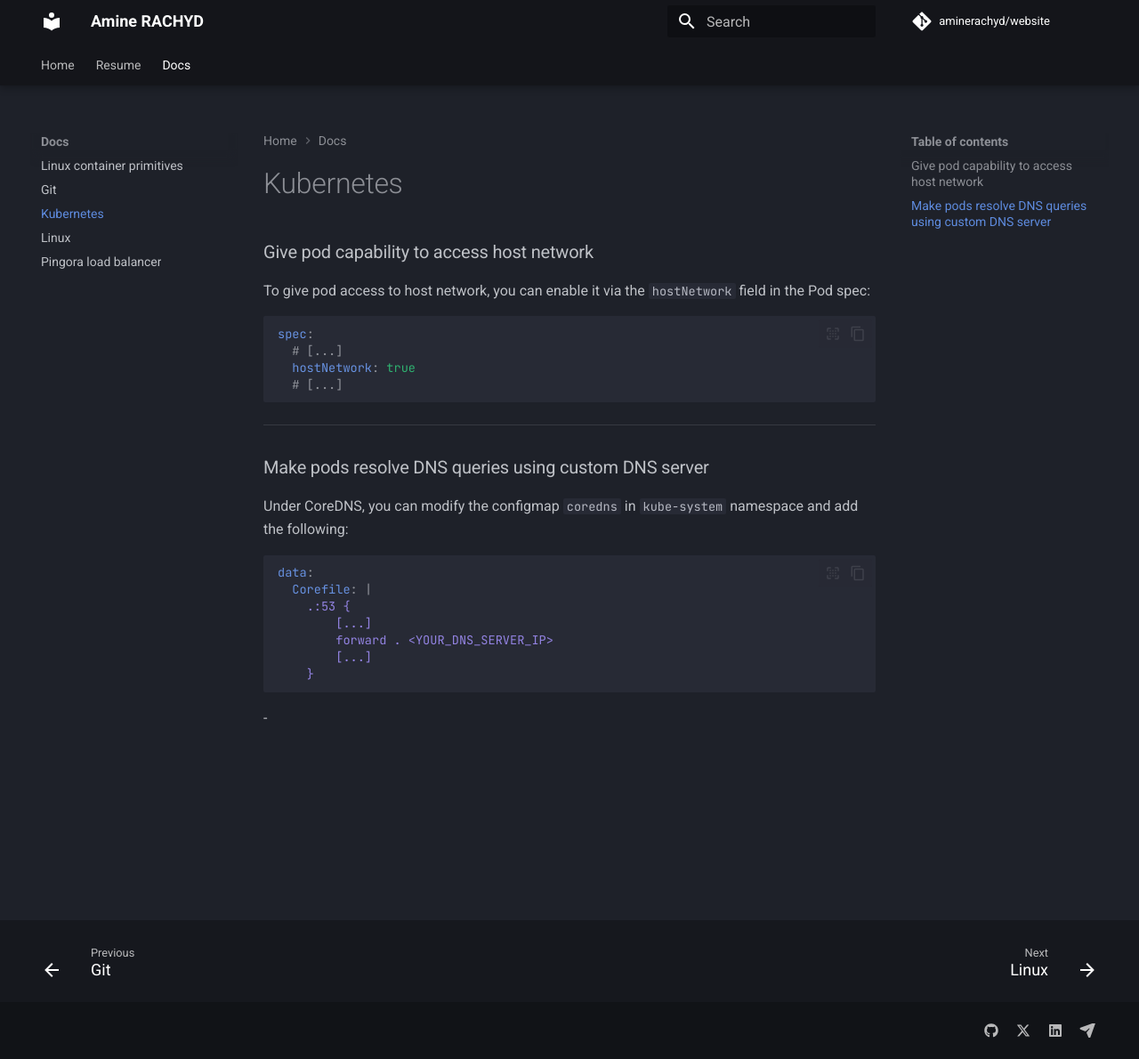
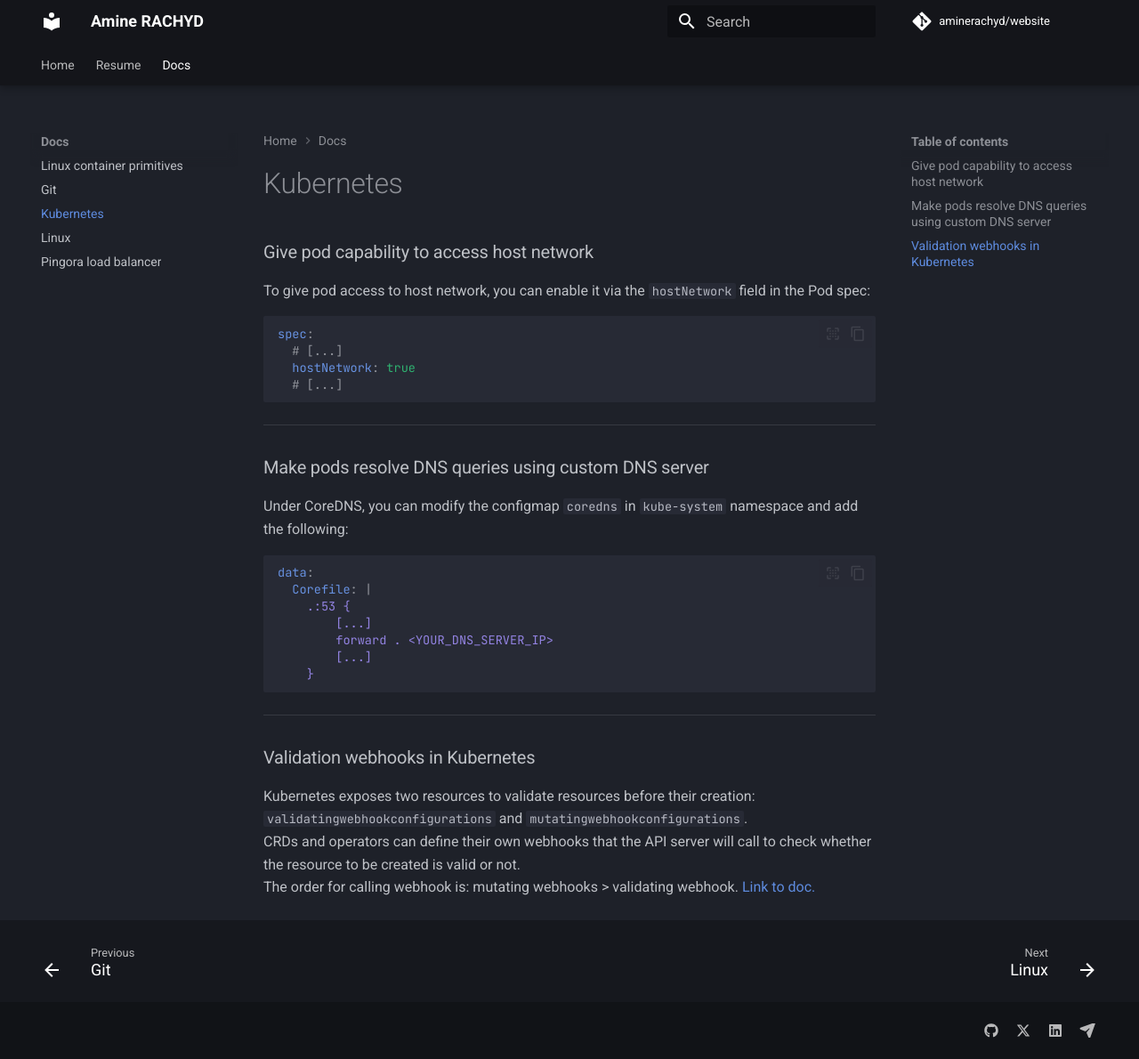
Before and after one commit to aminerachyd/website, an MkDocs documentation site: the page built from docs/Docs/kubernetes.md, in a window 1280 px wide and 1190 px high. Shown: the whole window at 89% size. Built offline with MkDocs 1.6.1 and Material for MkDocs 9.7.7, drawn with Linux system fonts in a browser that asks for light colours; comment, search, counter and statistics services are not loaded.

Commit message:
update kube doc

````diff
--- a/docs/Docs/kubernetes.md
+++ b/docs/Docs/kubernetes.md
@@ -20,4 +20,9 @@ data:
         [...]
     }
 ```
--
+---
+### Validation webhooks in Kubernetes
+
+Kubernetes exposes two resources to validate resources before their creation: `validatingwebhookconfigurations` and `mutatingwebhookconfigurations`.
+CRDs and operators can define their own webhooks that the API server will call to check whether the resource to be created is valid or not.
+The order for calling webhook is: mutating webhooks > validating webhook. [Link to doc.](https://kubernetes.io/docs/reference/access-authn-authz/extensible-admission-controllers/)
````
